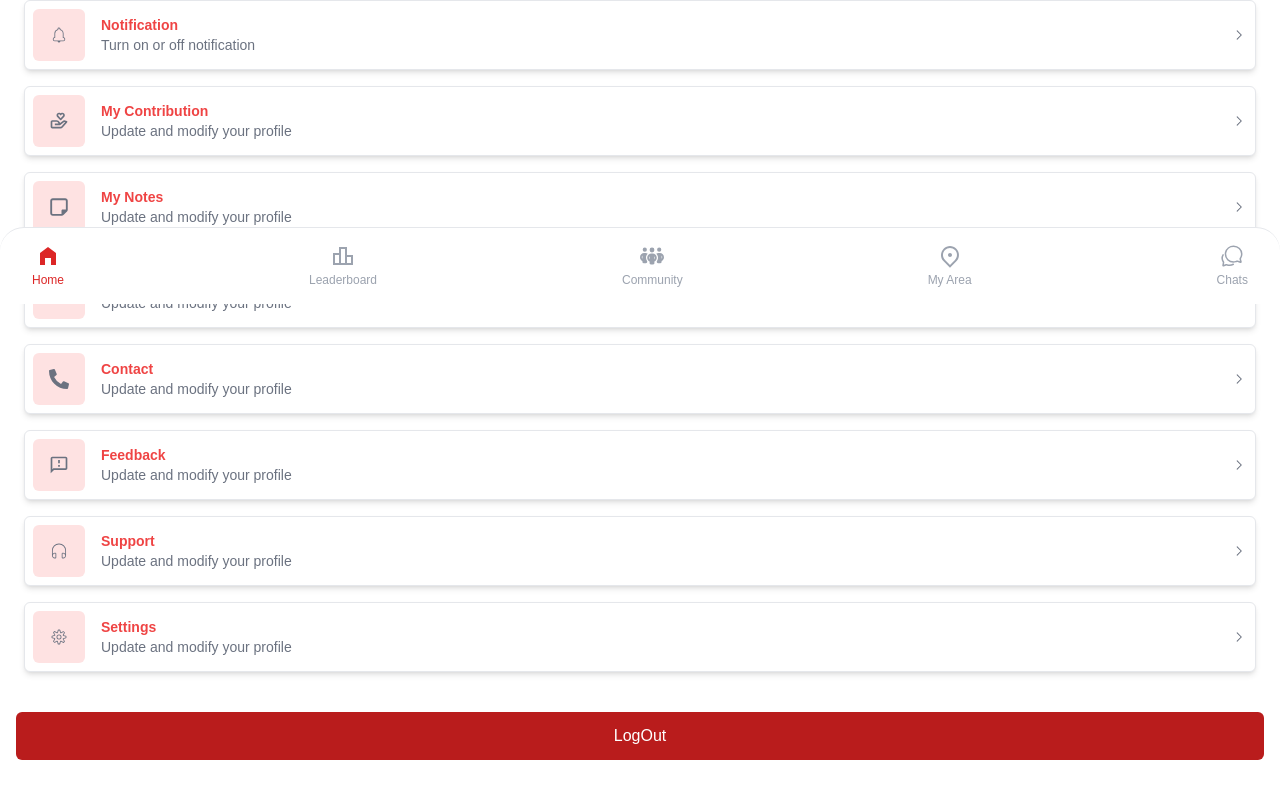
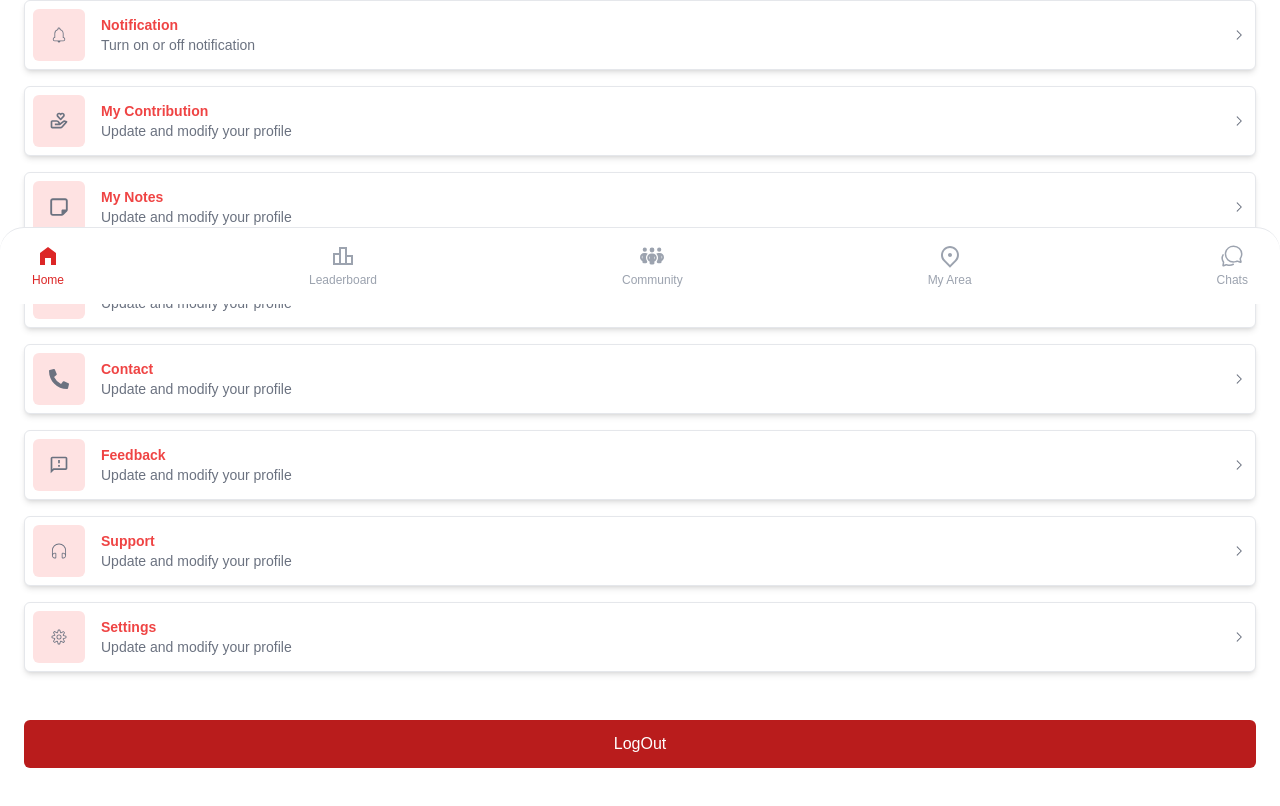
Before and after one commit to SrijaAdhya12/assignment, a React (Vite) app in the folder client/: page /profile in a window 1280 px wide. Shown: the part 496-1302 px from the top of the page. Built offline with nearby package versions, Linux system fonts and the light colour scheme.

Commit message:
fix: logout button

```diff
--- a/client/src/components/LogOut.jsx
+++ b/client/src/components/LogOut.jsx
@@ -2,7 +2,7 @@ import React from 'react'
 
 const LogOut = () => {
     return (
-      <div className='p-4 mb-28'>
+      <div className='p-6 mb-28'>
         <button className='bg-red-700 text-white p-2 py-3 flex items-center justify-center rounded-md w-full'>LogOut</button>
       </div>
     )
--- a/client/src/components/ProfileBox.jsx
+++ b/client/src/components/ProfileBox.jsx
@@ -28,7 +28,7 @@ const ProfileBox = () => {
   return (
     <div className="p-6 flex flex-col gap-4 mt-2">
       {options.map((option) => (
-        <div key={option.name} className="flex items-center justify-between p-2 bg-white rounded-md shadow-md border border-gray-200">
+        <div key={option.name} className="flex gap-4 items-center justify-between p-2 bg-white rounded-md shadow-md border border-gray-200">
           <div className="flex items-center gap-4">
             <div className='flex items-center justify-center text-gray-500 bg-red-100 rounded-md p-4'>
               <option.icon size={20} />
@@ -37,7 +37,7 @@ const ProfileBox = () => {
               <h3 className="text-sm font-semibold text-red-500">{option.name}</h3>
               <p className="font-thin text-sm text-gray-500">{option.description}</p>
             </div>
-          </div>
+            </div>
             <GoChevronRight className='text-gray-500' />
         </div>
       ))}
```
